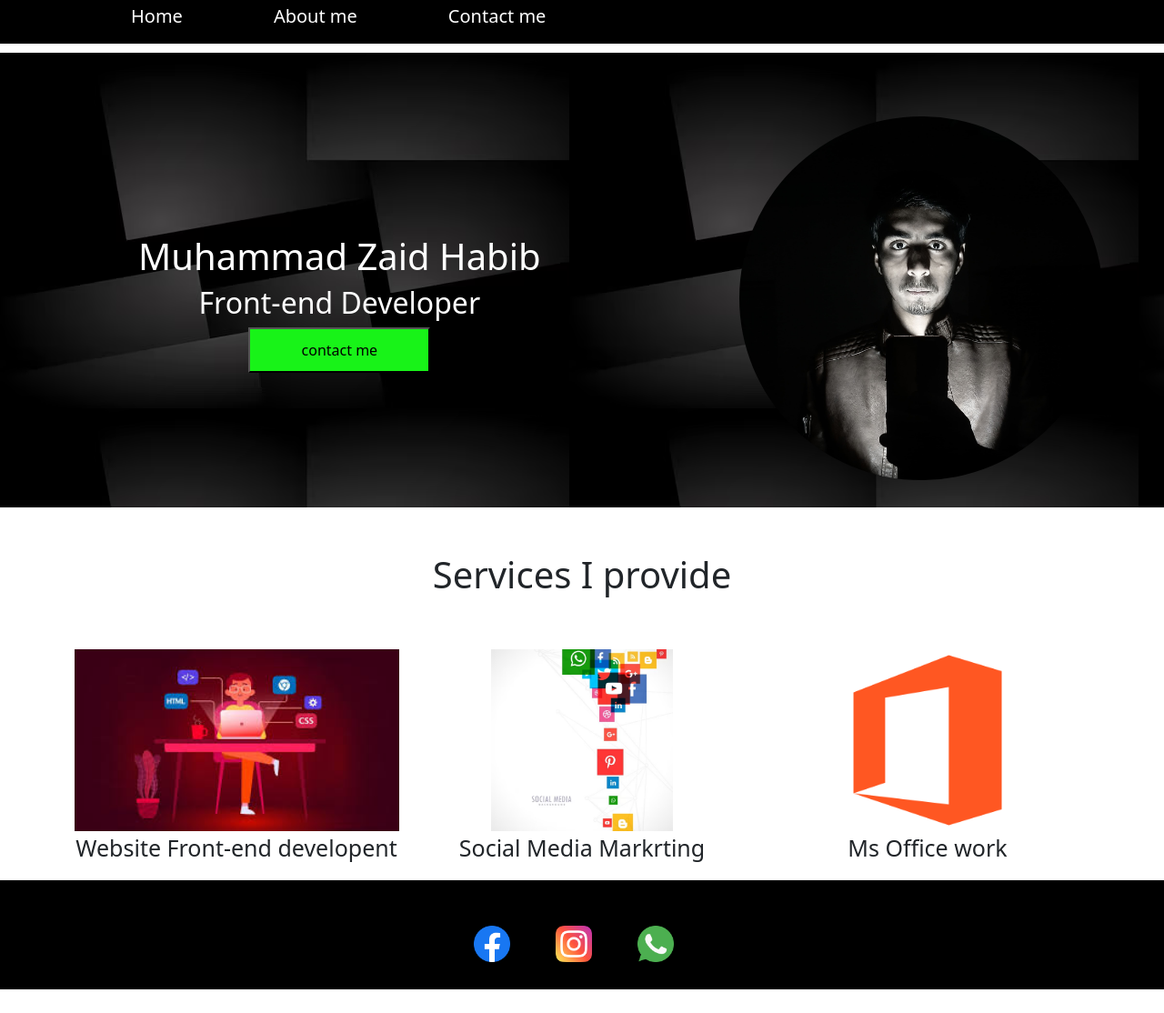
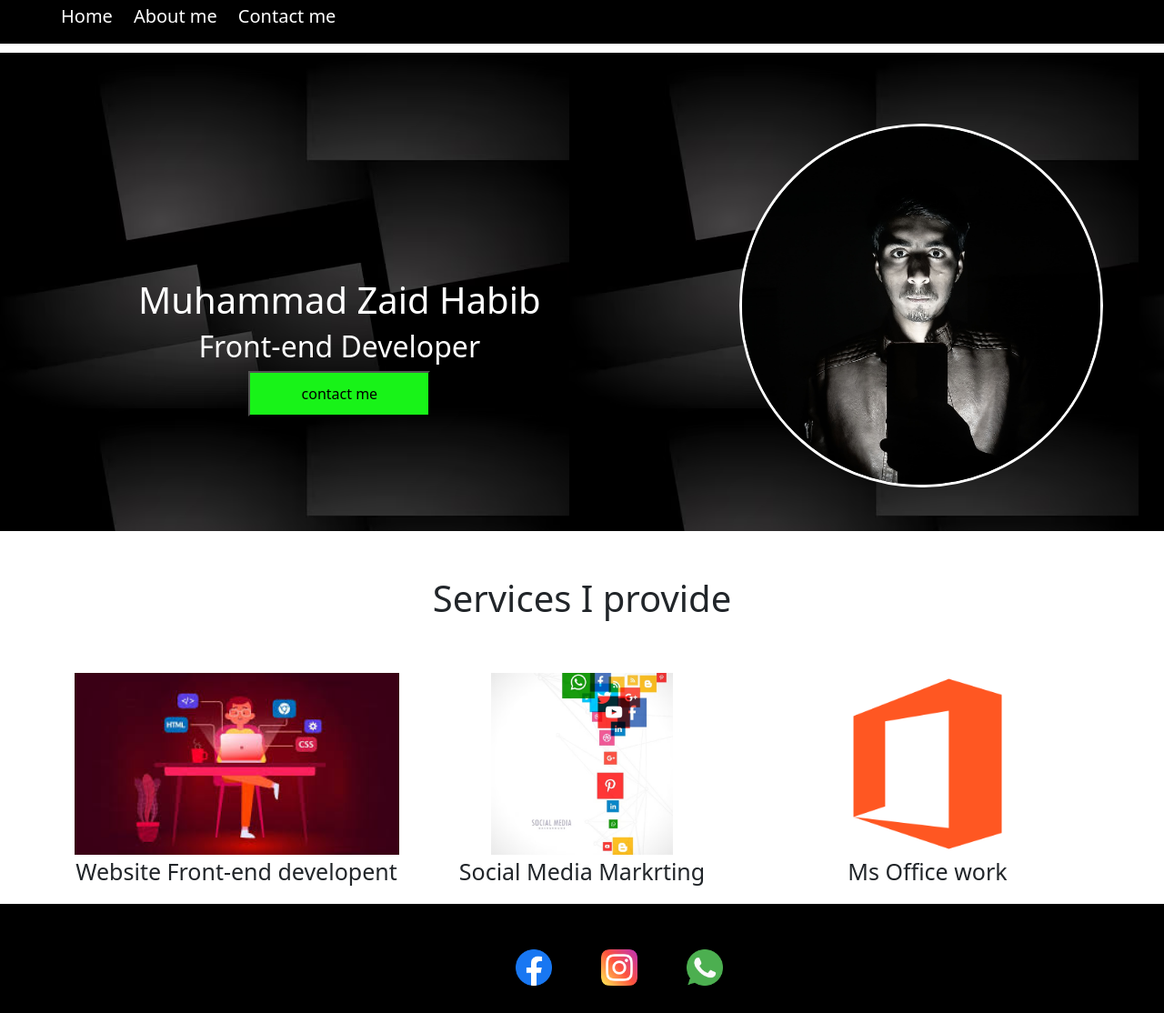
Before and after one commit to ZaidHabib972/portfolio, a plain HTML site: page index.html in a window 1280 px wide. Shown: the part 28-1142 px from the top of the page at 91% size. Before the commit the page ends 1116 px from the top, so only its background shows below. Drawn offline with nearby package versions, Linux system fonts and the light colour scheme.

Commit message:
Add files via upload

```diff
--- a/index.html
+++ b/index.html
@@ -8,21 +8,21 @@
     <link rel="stylesheet" href="portfolio.css">
 </head>
 <body>
-    <header class="container-fluid">
+    <header class="navbar-expand-lg container-fluid ">
         <ul>
             <li id="nav">Home</li>
             <li id="nav">About me</li>
             <li id="nav">Contact me</li>
         </ul>
     </header>
-    <section id="one" class="container-fluid">
+    <section id="one" class="container-fluid py-5">
         <div class="row">
-            <div class="col-7">
+            <div class="col-lg-7 col-sm-7 col-mb-4">
                 <h1>Muhammad Zaid Habib</h1>
                 <h2>Front-end Developer</h2>
                 <a href="https://wa.me/qr/4DBM3OMNHTCLI1"><button>contact me</button></a>
             </div>
-            <div class="col-5">
+            <div class="col-lg-5 col-sm-5 col-mb-4">
                 <img id="mainimg" src="IMG_20220213_214719_322.jpg" alt="">
             </div>
         </div>
@@ -30,33 +30,26 @@
     <section id="two" class="container">
         <h1 id="services">Services I provide</h1>
         <div class="row">
-            <div id="card" class="col-4">
+            <div id="card" class="col-lg-4 col-mb-4">
                 <img src="images.jfif" alt="">
                 <p>Website Front-end developent</p>
             </div>
-            <div id="card" class="col-4">
+            <div id="card" class="col-lg-4 col-mb-4">
                 <img src="images (1).jfif" alt="">
                 <p>Social Media Markrting</p>
             </div>
-            <div id="card" class="col-4">
+            <div id="card" class="col-lg-4 col-mb-4">
                 <img src="4202103_office_logo_microsoft_ms_social_icon.png" alt="">
                 <p>Ms Office work</p>
             </div>
         </div>
     </section>
     <footer class="container-fluid">
-        <div class="row">
-            <div class="col-4">
-
-            </div>
-       <div class="col-8">
         <ul>
             <a href="https://www.facebook.com/muhammadzaid.habibullah.7"><li><img id="social1" src="facebook.png" alt=""></li></a>
-            <a href="https://www.instagram.com/muhammad_zaid_habib?igsh=MW1hbTM3c2FjN2cwMg=="><li><img id="social"  src="instagram (2).png" alt=""></li></a>
-            <a href="https://wa.me/qr/4DBM3OMNHTCLI1"><li><img id="social"  src="whatsapp.png" alt=""></li></a>
+            <a href="https://www.instagram.com/muhammad_zaid_habib?igsh=MW1hbTM3c2FjN2cwMg=="><li><img id="social1"  src="instagram (2).png" alt=""></li></a>
+            <a href="https://wa.me/qr/4DBM3OMNHTCLI1"><li><img id="social1"  src="whatsapp.png" alt=""></li></a>
         </ul>
-    </div>
-    </div>
     </footer>
 
 </body>
--- a/portfolio.css
+++ b/portfolio.css
@@ -8,16 +8,16 @@ header{
 }
 ul{
     list-style: none;
+    text-align: center;
 }
 #nav{
     float: left;
-    margin-left: 100px;
+    margin-left: 23px;
     font-size: 20px;
     margin-top: 15px;
 }
 #one{
     text-align: center;
-    height: 500px;
     background-image:url(abstract-black-lines-geometric-background_677411-2748.avif);
     color: white;
     margin-top: 10px;
@@ -26,7 +26,8 @@ ul{
     border-radius: 50%;
     height: 400px;
     width: 400px;
-    margin-top: 70px;
+    margin-top: 30px;
+    border: solid;
 }
 p{
     font-size: 25px;
@@ -36,8 +37,7 @@ footer{
     color: white;
     height: 120px;
     background-color: black;
-    width: 100%;
-    padding: 0px 10px 10px 0px;
+    justify-content: center;
 
 
 }
@@ -57,15 +57,18 @@ img{
 #services{
     margin-top: 50px;
 }
-#social,#social1{
+#social1{
     height: 40px;
     width: 40px;
-    float: left;
     margin-left: 50px;
-
 }
 button{
     height: 50px;
     width: 200px;
     background-color: rgb(24, 243, 24);
 }
+li{
+    display: inline;
+  list-style:none;
+
+}
```
